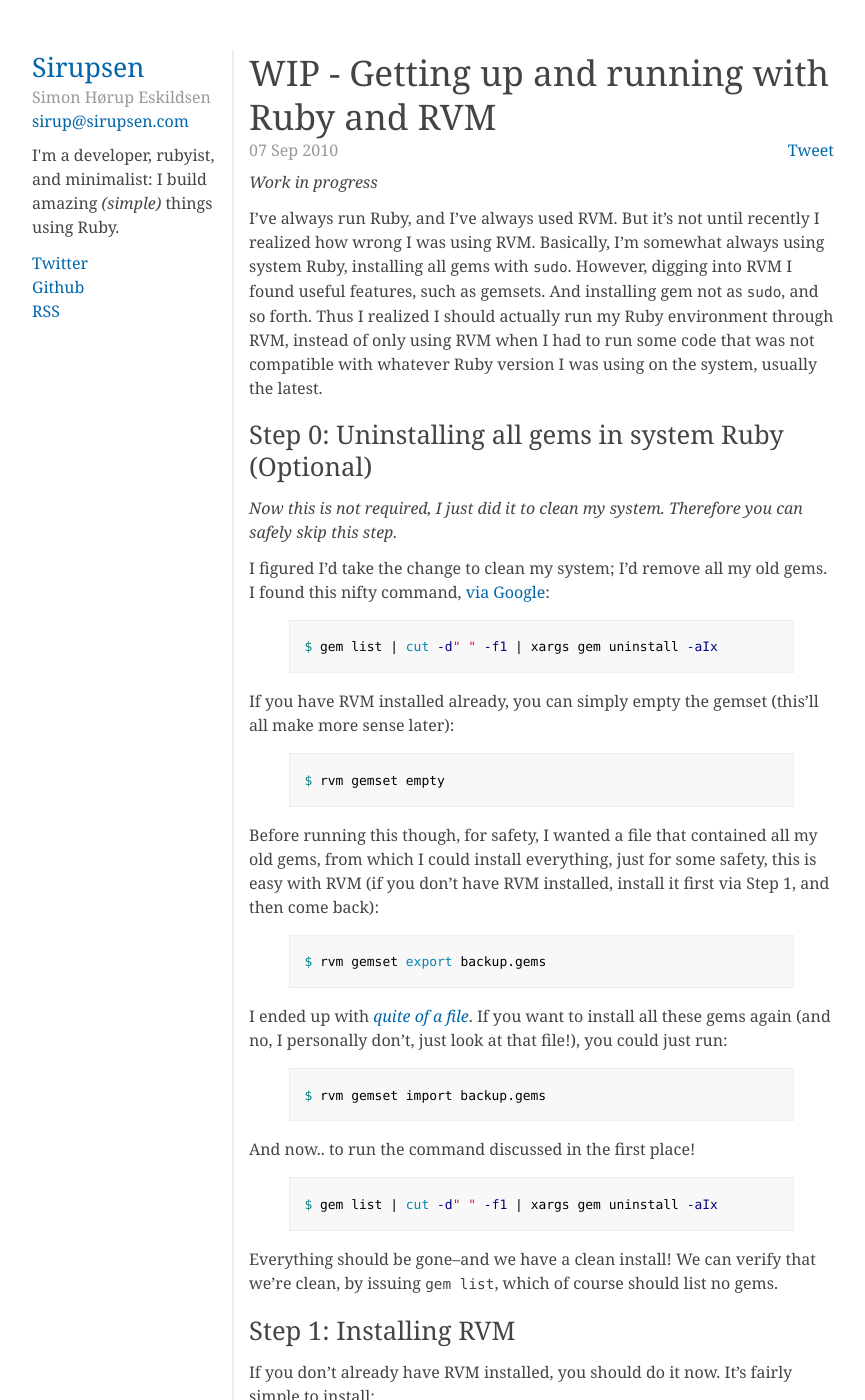
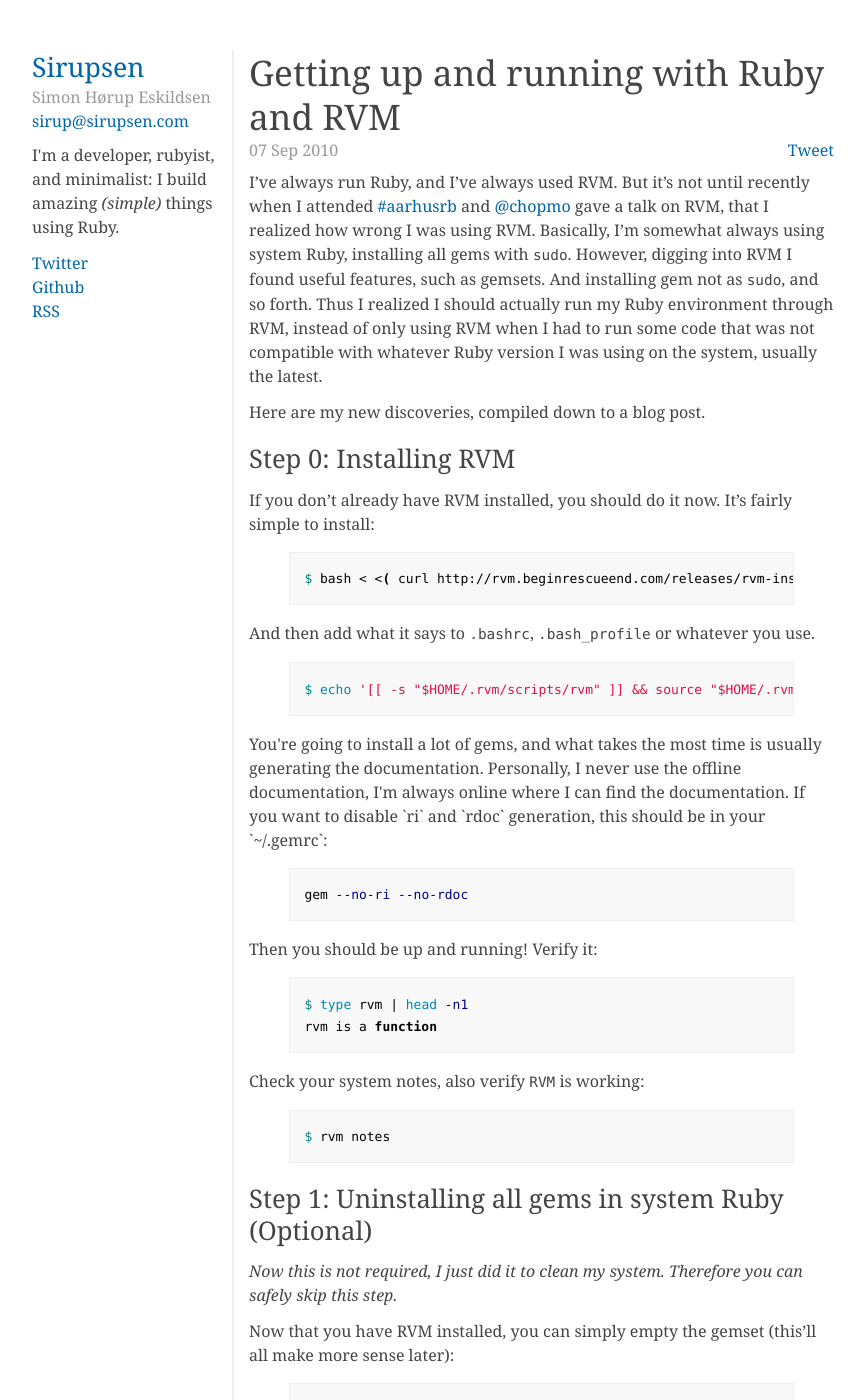
Before and after one commit to igor47/blog, a Jekyll site: the page built from _posts/2010-09-07-getting-up-and-running-with-ruby-and-rvm.md, in a window 1280 px wide and 1400 px high. Shown: the whole window, without its empty margins (18-883 px from the left). Built offline with Jekyll 4.4.1, drawn with Linux system fonts in a browser that asks for light colours; Markdown is read by kramdown in place of the engine named in the settings; comment, search, counter and statistics services are not loaded; some of the changed text lies outside the part shown.

Commit message:
Simplified the post, and made the order of the steps more logical.

```diff
--- a/_posts/2010-09-07-getting-up-and-running-with-ruby-and-rvm.md
+++ b/_posts/2010-09-07-getting-up-and-running-with-ruby-and-rvm.md
@@ -1,50 +1,13 @@
 ---
 layout: post
-title: WIP - Getting up and running with Ruby and RVM
+title: Getting up and running with Ruby and RVM
 ---
 
-*Work in progress*
+I've always run Ruby, and I've always used RVM. But it's not until recently when I attended [#aarhusrb](http://arhusrb.dk) and [@chopmo](http://twitter.com/chopmo) gave a talk on RVM, that I realized how wrong I was using RVM. Basically, I'm somewhat always using system Ruby, installing all gems with `sudo`. However, digging into RVM I found useful features, such as gemsets. And installing gem not as `sudo`, and so forth. Thus I realized I should actually run my Ruby environment through RVM, instead of only using RVM when I had to run some code that was not compatible with whatever Ruby version I was using on the system, usually the latest.
 
-I've always run Ruby, and I've always used RVM. But it's not until recently I realized how wrong I was using RVM. Basically, I'm somewhat always using system Ruby, installing all gems with `sudo`. However, digging into RVM I found useful features, such as gemsets. And installing gem not as `sudo`, and so forth. Thus I realized I should actually run my Ruby environment through RVM, instead of only using RVM when I had to run some code that was not compatible with whatever Ruby version I was using on the system, usually the latest.
+Here are my new discoveries, compiled down to a blog post.
 
-
-## Step 0: Uninstalling all gems in system Ruby (Optional)
-
-*Now this is not required, I just did it to clean my system. Therefore you can safely skip this step.*
-
-I figured I'd take the change to clean my system; I'd remove all my old gems. I found this nifty command, [via Google](http://geekystuff.net/2009/1/14/remove-all-ruby-gems):
-
-{% highlight bash %}
-$ gem list | cut -d" " -f1 | xargs gem uninstall -aIx
-{% endhighlight %}
-
-If you have RVM installed already, you can simply empty the gemset (this'll all make more sense later):
-
-{% highlight bash %}
-$ rvm gemset empty
-{% endhighlight %}
-
-Before running this though, for safety, I wanted a file that contained all my old gems, from which I could install everything, just for some safety, this is easy with RVM (if you don't have RVM installed, install it first via Step 1, and then come back):
-
-{% highlight bash %}
-$ rvm gemset export backup.gems
-{% endhighlight %}
-
-I ended up with [*quite of a file*](http://gist.github.com/568262). If you want to install all these gems again (and no, I personally don't, just look at that file!), you could just run:
-
-{% highlight bash %}
-$ rvm gemset import backup.gems
-{% endhighlight %}
-
-And now.. to run the command discussed in the first place!
-
-{% highlight bash %}
-$ gem list | cut -d" " -f1 | xargs gem uninstall -aIx
-{% endhighlight %}
-
-Everything should be gone--and we have a clean install! We can verify that we're clean, by issuing `gem list`, which of course should list no gems.
-
-## Step 1: Installing RVM
+## Step 0: Installing RVM
 
 If you don't already have RVM installed, you should do it now. It's fairly simple to install:
 
@@ -57,6 +20,14 @@
 {% highlight bash %}
 $ echo '[[ -s "$HOME/.rvm/scripts/rvm" ]] && source "$HOME/.rvm/scripts/rvm"' >> .bashrc
 {% endhighlight %}
+
+<div class="tip">
+You're going to install a lot of gems, and what takes the most time is usually generating the documentation. Personally, I never use the offline documentation, I'm always online where I can find the documentation. If you want to disable `ri` and `rdoc` generation, this should be in your `~/.gemrc`:
+
+{% highlight bash %}
+gem --no-ri --no-rdoc
+{% endhighlight %}
+</div>
 
 Then you should be up and running! Verify it:
 
@@ -71,9 +42,31 @@
 $ rvm notes
 {% endhighlight %}
 
+## Step 1: Uninstalling all gems in system Ruby (Optional)
+
+*Now this is not required, I just did it to clean my system. Therefore you can safely skip this step.*
+
+Now that you have RVM installed, you can simply empty the gemset (this'll all make more sense later):
+
+{% highlight bash %}
+$ rvm gemset empty
+{% endhighlight %}
+
+Before running this you can take a backup of all your currently installed gems:
+
+{% highlight bash %}
+$ rvm gemset export backup.gems
+{% endhighlight %}
+
+This leaves you with (usually) [*quite a file, in my case*](http://gist.github.com/568262). If you want to install all these gems again, it's simply a matter of running:
+
+{% highlight bash %}
+$ rvm gemset import backup.gems
+{% endhighlight %}
+
 ## Step 2: Installing Rubies
 
-Rubies are essentially Ruby versions, let's go ahead and get `Ruby 1.9.2` first, and set that as our default interpreter. Afterwards, we'll install `Ruby 1.8.6`. And switch between the two environments.
+Rubies are essentially Ruby versions, let's go ahead and get `Ruby 1.9.2` first, and set that as our default interpreter. Afterwards, we'll install `Ruby 1.8.6`. And then we'll try to switch between the two environments.
 
 Installing `1.9.2` is very easy, it's simply a matter of issuing:
 
@@ -81,7 +74,8 @@
 $ rvm install 1.9.2
 {% endhighlight %}
 
-It can take a while, since it downloads the source, and compiles it all. Let's switch to it, and then verify it all works!
+It can take a while to install, since it compiles from source.
+Let's switch to it; verify it all works!
 
 {% highlight bash %}
 $ rvm 1.9.2
@@ -108,17 +102,18 @@
 $ rvm 1.8.6
 {% endhighlight %}
 
-(Which is a shortcut for `rvm use 1.8.6`). Now you should be up and running fine with RVM!
+(Which is a shortcut for `rvm use 1.8.6`). You are now up and running with two Ruby environments, congratulations!
 
 ## Step 3: Gemsets
 
-So what are gemsets? The shortest explanation, is found within the name. Gem-sets. As RVM's documentation puts it:
+So what are gemsets? The shortest explanation, is found within the name. Gem-sets.
+RVM's documentation puts it like this:
 
 > RVM gives you compartmentalized independent ruby setups. This means that ruby, gems and irb are all separate and self-contained from system and from each other.
 > You may even have separate named gemsets.
 > Let's say, for example, that you are testing two versions of a gem with ruby 1.9.2-head. You can install one to the default 1.9.2-head and create a named gemset for the other version and switch between them easily.
 
-So then let's create one of those fancy gemsets:
+So let's go ahead and create one of those fancy gemsets:
 
 {% highlight bash %}
 $ rvm gemset create foo
@@ -129,7 +124,8 @@
 *** LOCAL GEMS ***
 {% endhighlight %}
 
-This is rather self-explanatory. First we create our gemset, then we change to use that gemset. And then we can see we are within the empty gemset, because no gems are installed. Let's try to install a few gems, note again, we do not use `sudo` to install gems, they are all kept in `~/.rvm`:
+This is rather self-explanatory. First we create our gemset, then we change to use that gemset. And then we check to see we are within the new (empty) gemset.
+Let's try to install a few gems, note again, we do not use `sudo` to install gems, as everything is kept in `~/.rvm`:
 
 {% highlight bash %}
 $ gem install rails
@@ -144,13 +140,15 @@
 [..]
 {% endhighlight %}
 
-Great! Let's switch back to our `global` gemset:
+Great! Let's switch back to our `global` gemset (this is the default gemset, you can also switch to it more explicitly with `rvm 1.9.2@global`):
 
 {% highlight bash %}
 $ rvm 1.9.2@global
 {% endhighlight %}
 
-And `gem list` here returns an empty list. This has a lot of uses, for instance if you are working on one project, you can work in a gemset for that specific project only. Then you can export your gemset, so others can easily get up and running with exactly your gems. Let's try that out quickly:
+And `gem list` here returns an empty list, as expected since no gems are installed in the global gemset.
+This has a lot of uses, for instance if you are working on one project, you can work in a gemset for that specific project only. You can even export your gemset (explained as a "backup solution" in [Step 1](#step1)), so others can easily get up and running with exactly your gems, with all the correct versions.
+Let's try that export feature again:
 
 {% highlight bash %}
 $ rvm 1.9.2@foo
@@ -163,7 +161,7 @@
 [..]
 {% endhighlight %}
 
-You could send `rails.gems` to someone else, and that person would simply import the gemset like so:
+You are then free to send `rails.gems` to someone else, and that person would simply import the gemset like so:
 
 {% highlight bash %}
 $ rvm gemset create rails
@@ -171,4 +169,5 @@
 $ rvm gemset import rails.gems
 {% endhighlight %}
 
-Which would install all the gems that the first guy had, and the exact same versions. This is great when you work in teams, because we all tried messing up the versions..
+Which would install all the gems from `rails.gems`, and the exact same versions. This is great when you work in teams, because we all tried messing up the versions..
+In Rails 3, the gem problem is somewhat solved with the neat integration of Bundler. However, the gemset still has a lot of great uses. For instance testing an application with different gemsets, etc.
```
Also changed, not shown: other parts of _posts/2010-09-07-getting-up-and-running-with-ruby-and-rvm.md (+1 -1 lines).
